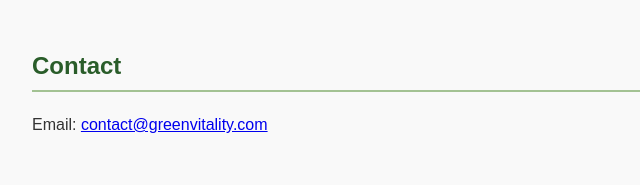
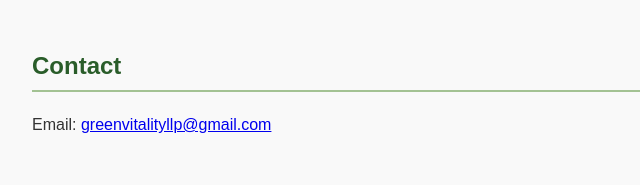
Before and after one commit to hitheshdinakar19/GreenVitality_Samplepage, a plain HTML site: page index.html in a window 1280 px wide. Shown: the part 2454-2639 px from the top of the page, 158-798 px from the left. Drawn offline with Linux system fonts and the light colour scheme.

Commit message:
Update index.html

```diff
--- a/index.html
+++ b/index.html
@@ -362,7 +362,7 @@ input:checked + .slider:before {
   </p>
 
   <h2>Contact</h2>
-  <p>Email: <a href="mailto:contact@greenvitality.com">contact@greenvitality.com</a></p>
+  <p>Email: <a href="mailto:greenvitalityllp@gmail.com">greenvitalityllp@gmail.com</a></p>
 
   <h2>Our Products</h2>
   <div class="product-row">
```
